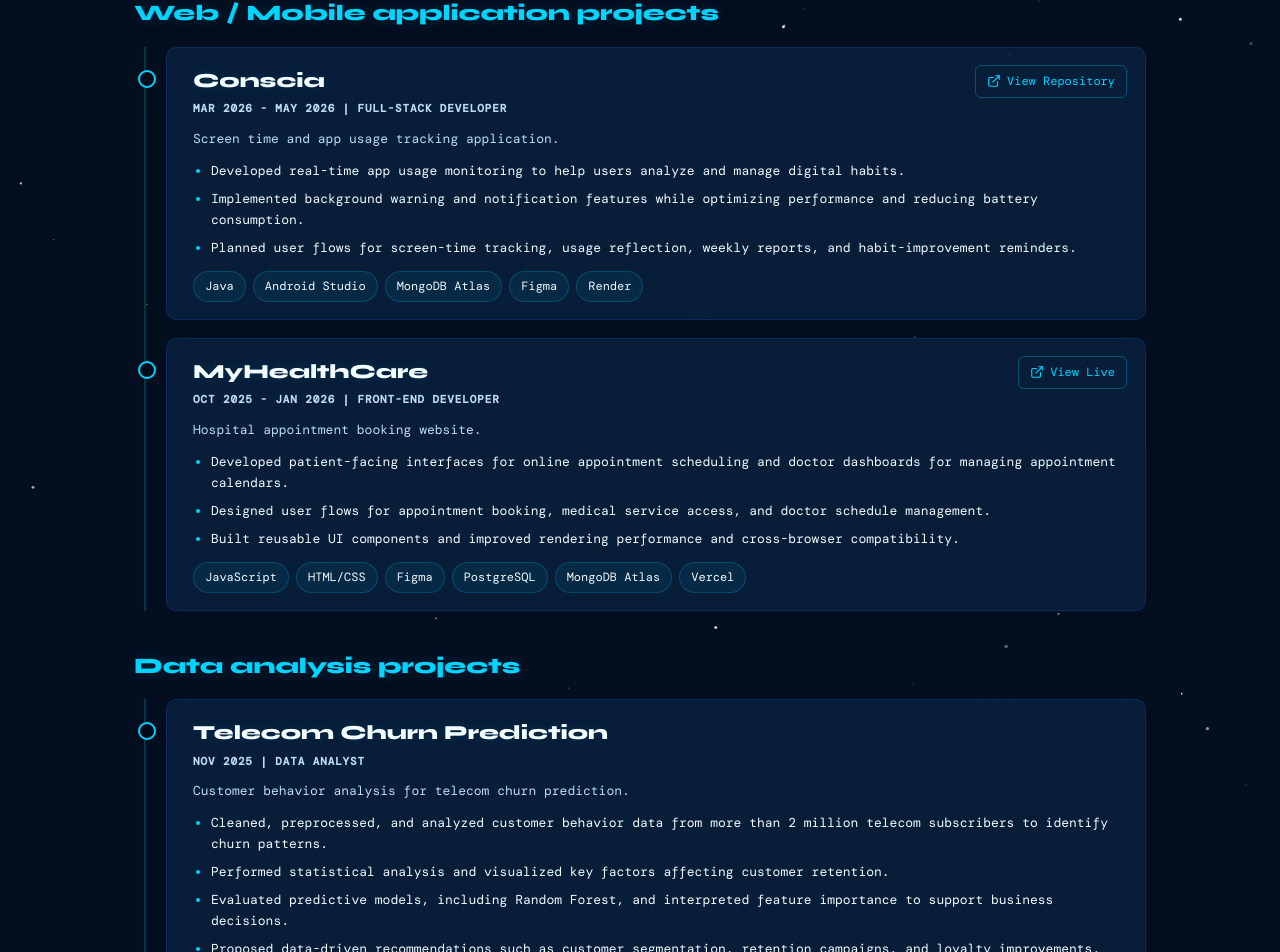
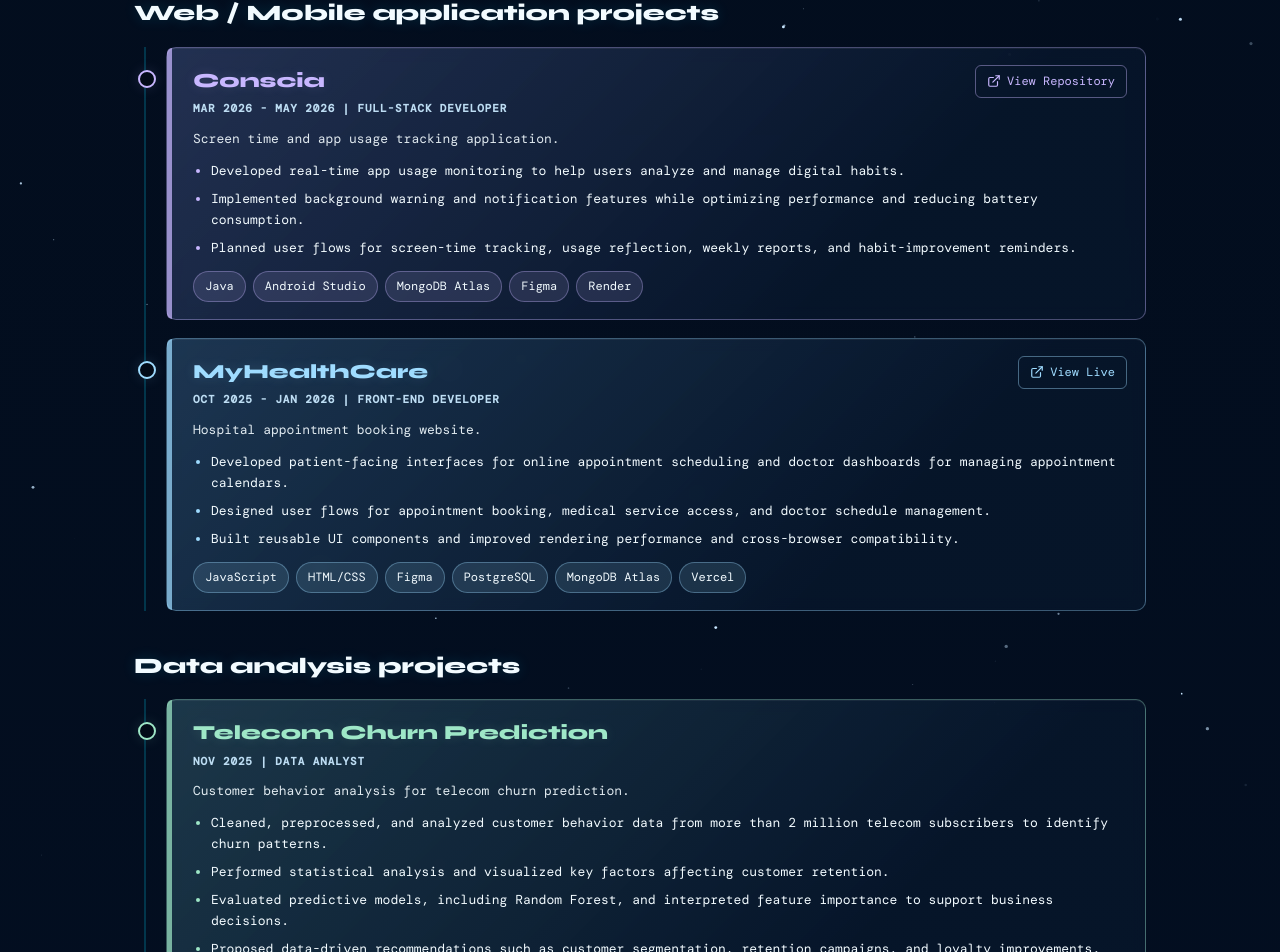
Before and after one commit to quinnie-o3/My-Portfolio, a React (Vite) app: page / in a window 1280 px wide. Shown: the part 2734-3686 px from the top of the page. Built offline with nearby package versions, Linux system fonts and the light colour scheme; a web font is replaced by a local one.

Commit message:
design colors for content boxes

```diff
--- a/src/components/Projects.css
+++ b/src/components/Projects.css
@@ -19,7 +19,7 @@
   font-family: 'Syne', sans-serif;
   font-size: 22px;
   font-weight: 900;
-  color: var(--cyan);
+  color: var(--text);
   margin-bottom: 16px;
   text-shadow: 0 0 14px rgba(0,212,255,0.16);
 }
@@ -36,11 +36,63 @@
 .project-item {
   position: relative;
   padding: 17px 18px 17px 26px;
-  background: var(--card);
-  border: 1px solid var(--border);
+  --project-accent: #9fdcff;
+  --project-bg: rgba(159,220,255,0.12);
+  --project-border: rgba(159,220,255,0.28);
+  --project-glow: rgba(159,220,255,0.12);
+  background:
+    linear-gradient(135deg, var(--project-bg), rgba(6,18,36,0.66) 72%),
+    rgba(10,36,68,0.58);
+  border: 1px solid var(--project-border);
   border-radius: 10px;
   backdrop-filter: blur(8px);
-  transition: border-color .25s, box-shadow .25s;
+  box-shadow: inset 0 1px 0 rgba(255,255,255,0.06);
+  transition: border-color .25s, box-shadow .25s, background .25s;
+}
+
+.project-item::after {
+  content: '';
+  position: absolute;
+  inset: 0 auto 0 0;
+  width: 5px;
+  border-radius: 10px 0 0 10px;
+  background: var(--project-accent);
+  opacity: 0.72;
+}
+
+.project-item.tone-mint {
+  --project-accent: #9ee7c7;
+  --project-bg: rgba(158,231,199,0.15);
+  --project-border: rgba(158,231,199,0.34);
+  --project-glow: rgba(158,231,199,0.14);
+}
+
+.project-item.tone-sky {
+  --project-accent: #9fdcff;
+  --project-bg: rgba(159,220,255,0.15);
+  --project-border: rgba(159,220,255,0.34);
+  --project-glow: rgba(159,220,255,0.14);
+}
+
+.project-item.tone-lavender {
+  --project-accent: #c8b7ff;
+  --project-bg: rgba(200,183,255,0.15);
+  --project-border: rgba(200,183,255,0.34);
+  --project-glow: rgba(200,183,255,0.14);
+}
+
+.project-item.tone-peach {
+  --project-accent: #ffd0a6;
+  --project-bg: rgba(255,208,166,0.15);
+  --project-border: rgba(255,208,166,0.34);
+  --project-glow: rgba(255,208,166,0.14);
+}
+
+.project-item.tone-rose {
+  --project-accent: #ffb8cf;
+  --project-bg: rgba(255,184,207,0.15);
+  --project-border: rgba(255,184,207,0.34);
+  --project-glow: rgba(255,184,207,0.14);
 }
 
 .project-item::before {
@@ -52,12 +104,13 @@
   height: 14px;
   border-radius: 50%;
   background: var(--bg);
-  border: 2px solid var(--cyan);
+  border: 2px solid var(--project-accent);
+  box-shadow: 0 0 14px var(--project-glow);
 }
 
 .project-item:hover {
-  border-color: var(--border-h);
-  box-shadow: 0 0 20px rgba(0,212,255,0.1);
+  border-color: var(--project-accent);
+  box-shadow: 0 0 24px var(--project-glow), inset 0 1px 0 rgba(255,255,255,0.08);
 }
 
 .project-item-head {
@@ -72,9 +125,9 @@
   font-family: 'Syne', sans-serif;
   font-size: 20px;
   font-weight: 900;
-  color: var(--text);
+  color: var(--project-accent);
   margin-bottom: 4px;
-  text-shadow: 0 0 12px rgba(0,212,255,0.12);
+  text-shadow: 0 0 12px var(--project-glow);
 }
 
 .project-meta {
@@ -87,9 +140,10 @@
 
 .project-summary {
   font-size: 13px;
-  color: var(--soft);
+  color: var(--text);
   line-height: 1.68;
   margin-bottom: 10px;
+  opacity: 0.92;
 }
 
 .project-responsibilities {
@@ -103,7 +157,7 @@
 }
 
 .project-responsibilities li::marker {
-  color: var(--cyan);
+  color: var(--project-accent);
 }
 
 .project-tags {
@@ -115,8 +169,8 @@
 .project-tag {
   padding: 5px 11px;
   border-radius: 50px;
-  background: rgba(0,212,255,0.07);
-  border: 1px solid rgba(0,212,255,0.2);
+  background: color-mix(in srgb, var(--project-accent) 13%, transparent);
+  border: 1px solid color-mix(in srgb, var(--project-accent) 34%, transparent);
   font-size: 12px;
   color: var(--text);
 }
@@ -127,17 +181,17 @@
   align-items: center;
   gap: 6px;
   font-size: 12px;
-  color: var(--cyan);
+  color: var(--project-accent);
   text-decoration: none;
-  border: 1px solid rgba(0,212,255,0.3);
+  border: 1px solid color-mix(in srgb, var(--project-accent) 42%, transparent);
   padding: 6px 11px;
   border-radius: 6px;
   transition: background .2s, border-color .2s;
 }
 
 .project-link:hover {
-  background: rgba(0,212,255,0.1);
-  border-color: var(--border-h);
+  background: color-mix(in srgb, var(--project-accent) 14%, transparent);
+  border-color: var(--project-accent);
 }
 
 @media (max-width: 700px) {
--- a/src/components/Projects.tsx
+++ b/src/components/Projects.tsx
@@ -8,6 +8,7 @@ type Project = {
   tags: string[]
   summary: string
   responsibilities: string[]
+  tone: 'mint' | 'sky' | 'lavender' | 'peach' | 'rose'
   url?: string
   linkLabel?: string
 }
@@ -38,6 +39,7 @@ const projectGroups: ProjectGroup[] = [
         title: 'Conscia',
         period: 'Mar 2026 - May 2026',
         role: 'Full-stack Developer',
+        tone: 'lavender',
         tags: ['Java', 'Android Studio', 'MongoDB Atlas', 'Figma', 'Render'],
         url: 'https://github.com/quinnie-o3/Conscia-monorepo',
         linkLabel: 'View Repository',
@@ -52,6 +54,7 @@ const projectGroups: ProjectGroup[] = [
         title: 'MyHealthCare',
         period: 'Oct 2025 - Jan 2026',
         role: 'Front-end Developer',
+        tone: 'sky',
         tags: ['JavaScript', 'HTML/CSS', 'Figma', 'PostgreSQL', 'MongoDB Atlas', 'Vercel'],
         url: 'https://my-health-care-six.vercel.app/',
         linkLabel: 'View Live',
@@ -71,6 +74,7 @@ const projectGroups: ProjectGroup[] = [
         title: 'Telecom Churn Prediction',
         period: 'Nov 2025',
         role: 'Data Analyst',
+        tone: 'mint',
         tags: ['Python', 'SQL', 'Statistical Analysis', 'Data Visualization', 'Machine Learning'],
         summary: 'Customer behavior analysis for telecom churn prediction.',
         responsibilities: [
@@ -89,6 +93,7 @@ const projectGroups: ProjectGroup[] = [
         title: 'LapZone',
         period: 'Oct 2025 - Dec 2025',
         role: 'System Analyst',
+        tone: 'peach',
         tags: ['Requirement Gathering', 'UML', 'Business Process Analysis', 'Relational Data Modeling'],
         summary: 'System analysis and design for a laptop e-commerce platform.',
         responsibilities: [
@@ -115,7 +120,7 @@ export default function Projects() {
             <h3 className="project-group-title">{group.title}</h3>
             <div className="project-list">
               {group.projects.map((project) => (
-                <article key={project.title} className="project-item">
+                <article key={project.title} className={`project-item tone-${project.tone}`}>
                   <div className="project-item-head">
                     <div>
                       <h4 className="project-title">{project.title}</h4>
```
